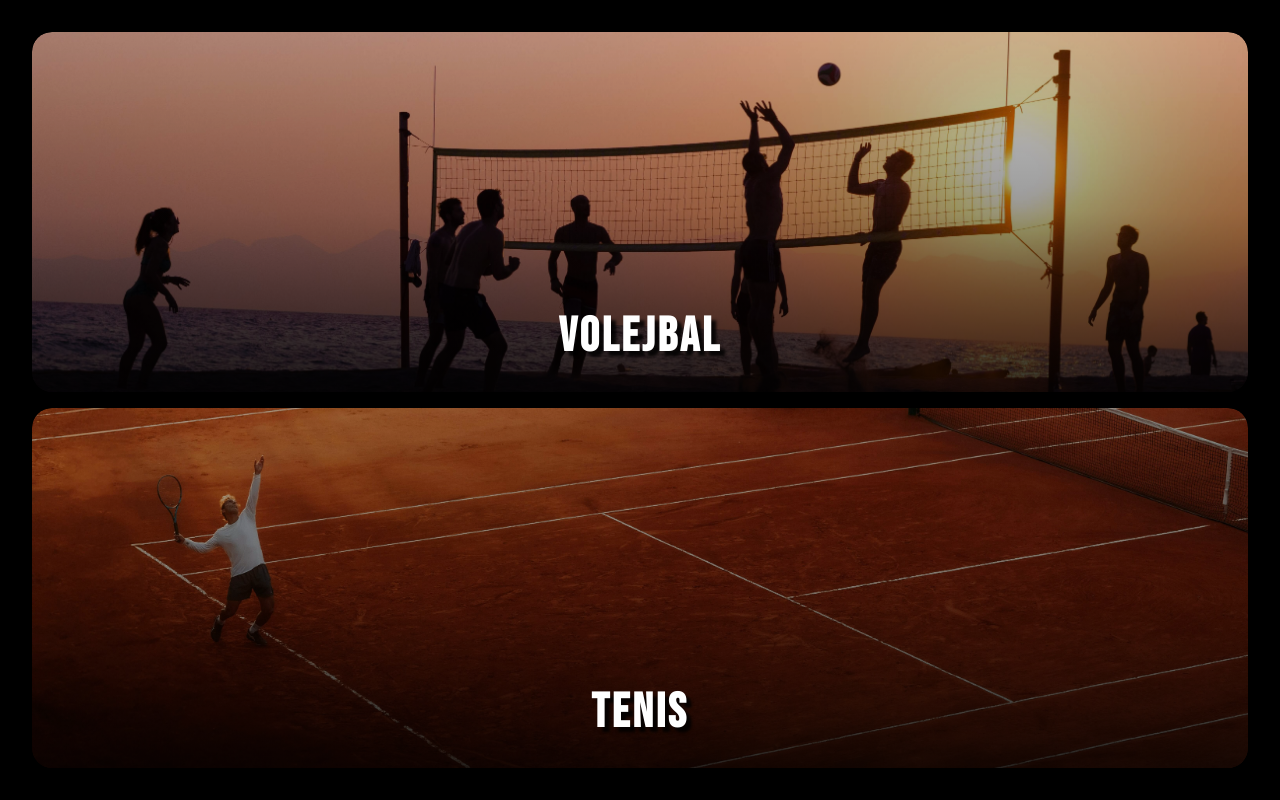
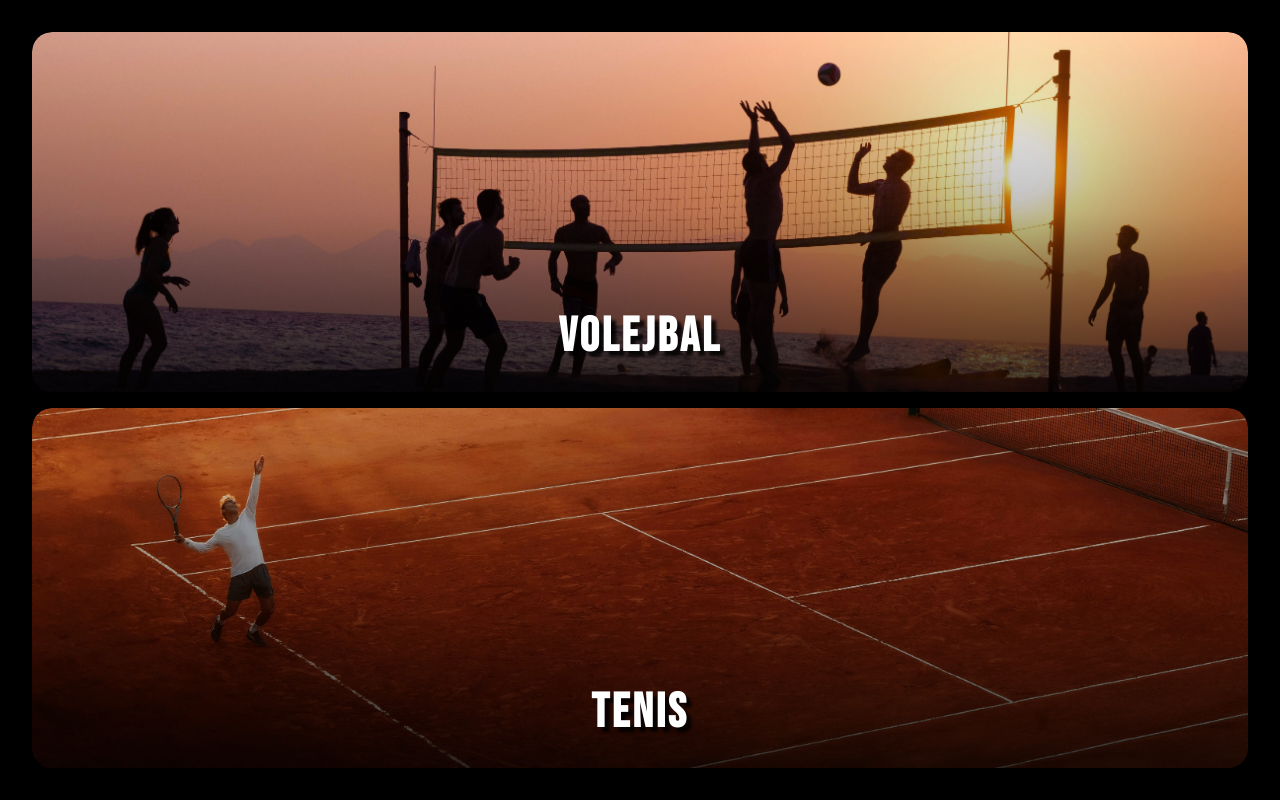
Before and after one commit to 36marek36/mauri-fe, a Vue app: page / in a window 1280 px wide. Built offline with nearby package versions, Linux system fonts and the light colour scheme.

Commit message:
svetlejsie obrazky na homePage

```diff
--- a/src/views/HomeView.vue
+++ b/src/views/HomeView.vue
@@ -62,21 +62,13 @@ export default {
 
     border-radius: 20px;
 
-    filter: brightness(.8);
-    transition: transform .5s ease, filter .3s ease;
-}
-
-.panel img {
-    width: 100%;
-    height: 100%;
-    object-fit: cover;
-    filter: brightness(.8);
+    filter: brightness(1);
     transition: transform .5s ease, filter .3s ease;
 }
 
 .panel:hover img {
     transform: scale(1.05);
-    filter: brightness(1);
+    filter: brightness(1.2);
 }
 
 .split-screen:has(.bottom:hover) .top img {
```
